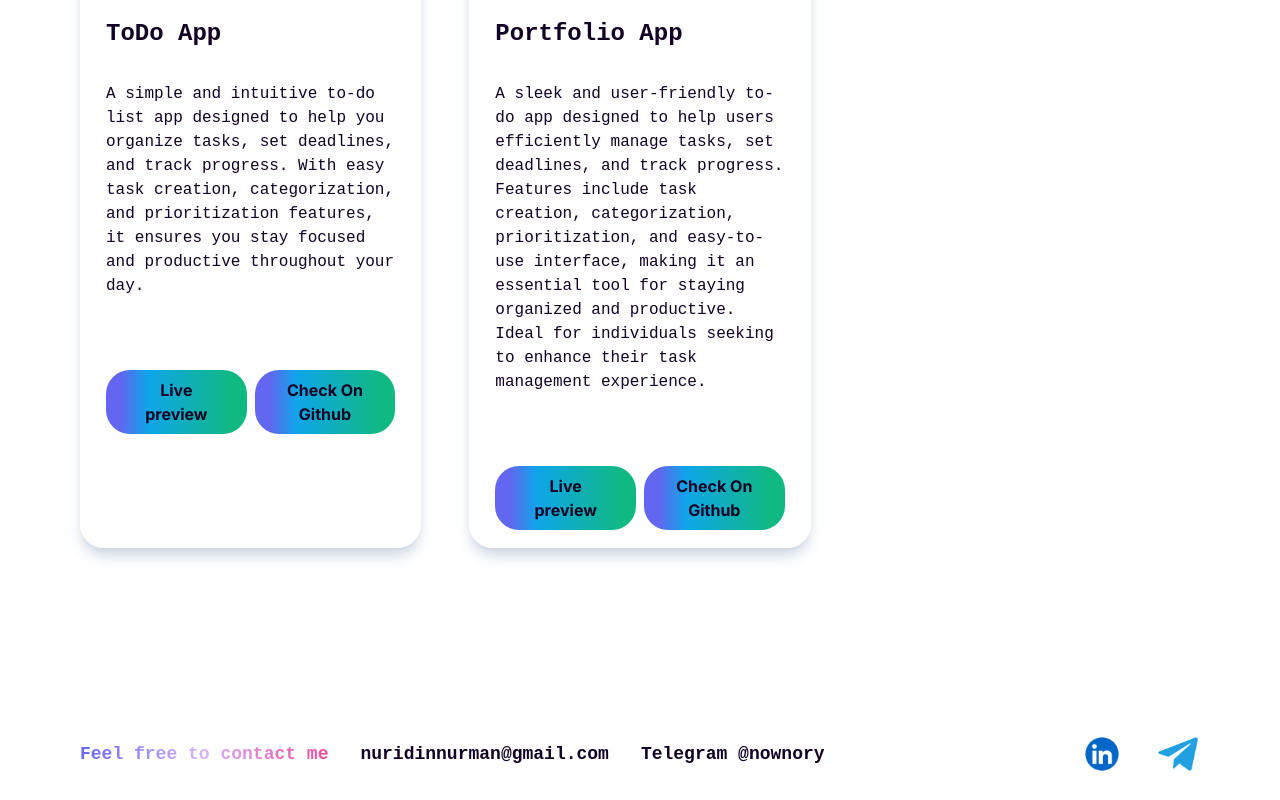
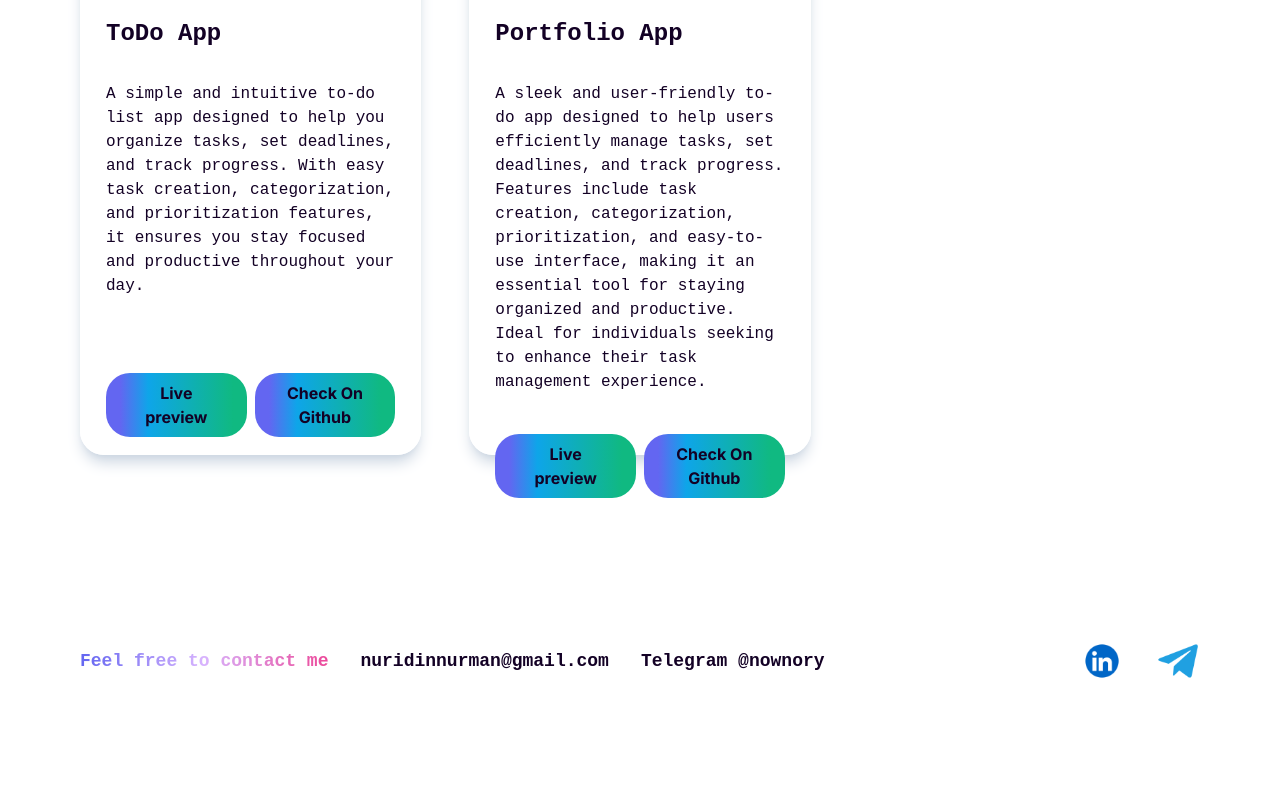
Before and after one commit to Nuridin28/Portfolio, a React (Vite) app: page / in a window 1280 px wide. Shown: the part 2806-3606 px from the top of the page. After the commit the page ends 3513 px from the top, so only its background shows below. Built offline with nearby package versions, Linux system fonts and the light colour scheme.

Commit message:
fix card height

```diff
--- a/src/components/Projects/ProjectCard.jsx
+++ b/src/components/Projects/ProjectCard.jsx
@@ -3,7 +3,7 @@ import ButtonSecondary from "../Buttons/ButtonSecondary";
 
 export default function ProjectCard({ project }) {
   return (
-    <div className="project-card flex flex-col font-[inter] border-2 border-white px-6 py-4 rounded-3xl shadow-lg shadow-slate-300 mt-10 ">
+    <div className="project-card flex flex-col font-[inter] border-2 border-white px-6 py-4 rounded-3xl shadow-lg shadow-slate-300 mt-10 h-[50vw]">
       <div className="project-card__img">
         <img src={project.img} alt="project name" className="" />
       </div>
@@ -11,7 +11,7 @@ export default function ProjectCard({ project }) {
         {project.title}
       </div>
       <div className="project-card__descr mt-8">{project.descr}</div>
-      <div className="project-card__btns flex justify-between gap-2 mt-8">
+      <div className="project-card__btns flex justify-between gap-2  mt-auto">
         <ButtonSecondary url={project.url}>Live preview</ButtonSecondary>
         <ButtonSecondary url={project.github}>Check On Github</ButtonSecondary>
       </div>
```
